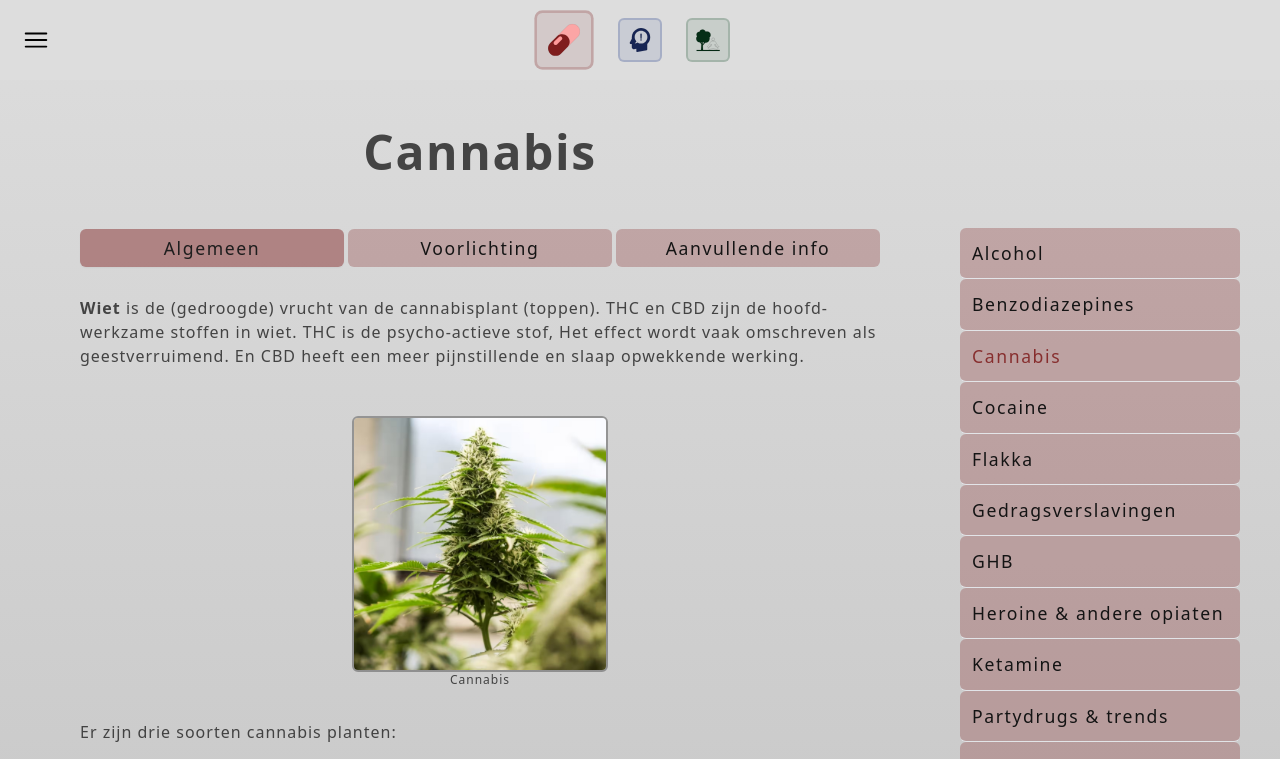
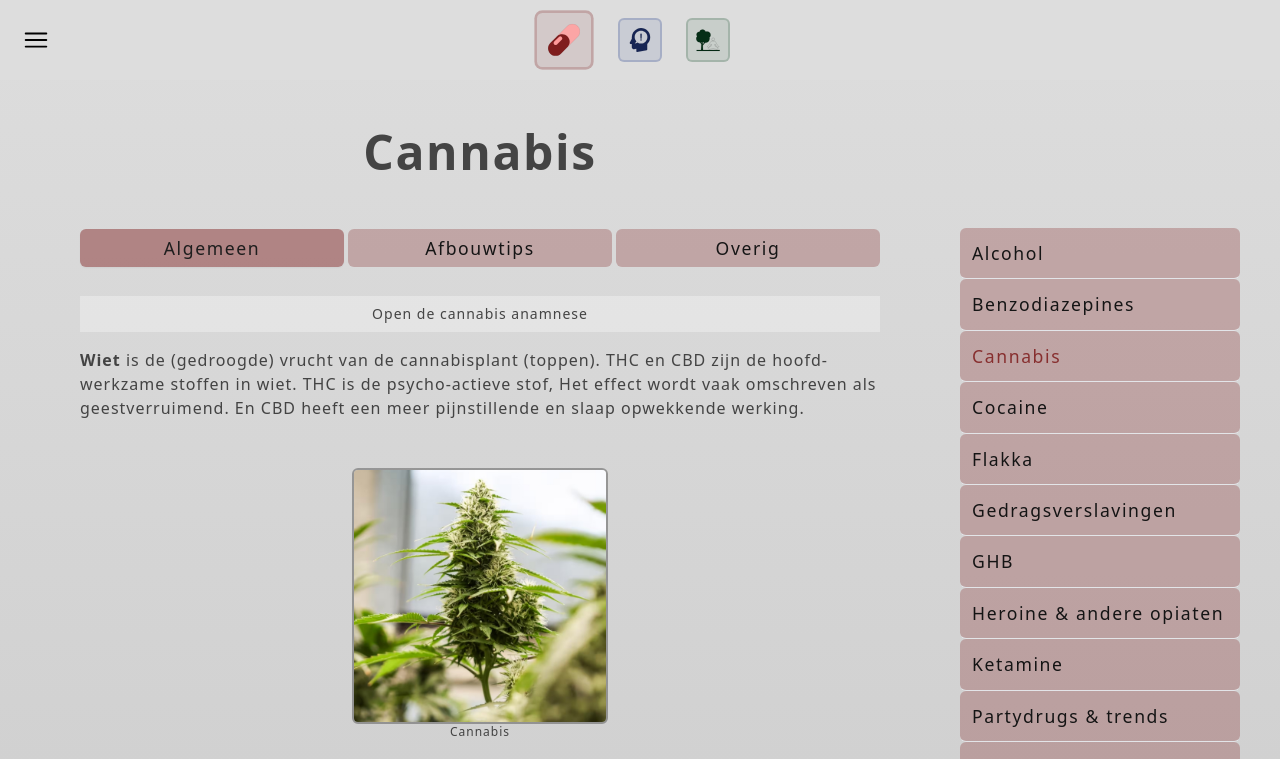
Before and after one commit to Rami-Wohl/drieluik, a Next.js app: page /middelen/cannabis in a window 1280 px wide. Shown: the top 759 px of the page. Built offline with nearby package versions, Linux system fonts and the light colour scheme.

Commit message:
wip: cannabis page, refactor and drugs info modal

```diff
--- a/src/app/middelen/alcohol/page.tsx
+++ b/src/app/middelen/alcohol/page.tsx
@@ -22,9 +22,9 @@ export default function Page() {
           </TabsTrigger>
           <TabsTrigger
             className="w-full bg-red-900 bg-opacity-30 font-sans text-[1.1rem] tracking-[0.1rem] opacity-90 hover:bg-opacity-50 data-[state=active]:bg-opacity-50"
-            value="afbouwschema"
+            value="afbouwtips"
           >
-            Afbouwschema
+            Afbouwtips
           </TabsTrigger>
           <TabsTrigger
             className="w-full bg-red-900 bg-opacity-30 font-sans text-[1.1rem] tracking-[0.1rem] opacity-90 hover:bg-opacity-50 data-[state=active]:bg-opacity-50"
@@ -36,8 +36,8 @@ export default function Page() {
         <TabsContent value="algemeen">
           <AlcoholAlgemeen />
         </TabsContent>
-        <TabsContent value="afbouwschema">
-          <AlcoholAfbouwschema />
+        <TabsContent value="afbouwtips">
+          <AlcoholAfbouwstips />
         </TabsContent>
         <TabsContent value="aanvullend">
           <AlcoholAanvullend />
@@ -201,9 +201,6 @@ const AlcoholAlgemeen = () => {
         Het eerlijke antwoord is: nee.
       </StyledParagraph>{" "}
       <StyledParagraph marginBottom="mb-2">
-        Het eerlijke antwoord is: nee.
-      </StyledParagraph>{" "}
-      <StyledParagraph marginBottom="mb-2">
         Alcohol verschilt farmacologisch niet principieel van andere drugs. Het:
       </StyledParagraph>{" "}
       <ul className="mb-6 mt-2 flex flex-col gap-2">
@@ -232,7 +229,7 @@ const AlcoholAlgemeen = () => {
   );
 };
 
-const AlcoholAfbouwschema = () => {
+const AlcoholAfbouwstips = () => {
   return (
     <>
       <div className="mb-6 w-full font-sans text-sm tracking-[1px] text-[#333333]">
--- a/src/app/middelen/benzodiazepines/page.tsx
+++ b/src/app/middelen/benzodiazepines/page.tsx
@@ -25,9 +25,9 @@ export default function Page() {
           </TabsTrigger>
           <TabsTrigger
             className="w-full bg-red-900 bg-opacity-30 font-sans text-[1.1rem] tracking-[0.1rem] opacity-90 hover:bg-opacity-50 data-[state=active]:bg-opacity-50"
-            value="afbouwschema"
+            value="afbouwtips"
           >
-            Afbouwschema
+            Afbouwtips
           </TabsTrigger>
           <TabsTrigger
             className="w-full bg-red-900 bg-opacity-30 font-sans text-[1.1rem] tracking-[0.1rem] opacity-90 hover:bg-opacity-50 data-[state=active]:bg-opacity-50"
@@ -39,8 +39,8 @@ export default function Page() {
         <TabsContent value="algemeen">
           <BenzosAlgemeen />
         </TabsContent>
-        <TabsContent value="afbouwschema">
-          <BenzosAfbouwschema />
+        <TabsContent value="afbouwtips">
+          <BenzosAfbouwtips />
         </TabsContent>
         <TabsContent value="aanvullend">
           <BenzosAanvullend />
@@ -142,7 +142,7 @@ const BenzosAlgemeen = () => {
   );
 };
 
-const BenzosAfbouwschema = () => {
+const BenzosAfbouwtips = () => {
   return (
     <>
       <StyledParagraph marginBottom="mb-2">
--- a/src/app/middelen/cannabis/page.tsx
+++ b/src/app/middelen/cannabis/page.tsx
@@ -5,6 +5,7 @@ import { ListItem } from "~/components/ui/list-item";
 import { Pageheader } from "~/components/ui/pageheader";
 import { ResponsiveImage } from "~/components/ui/responsive-image";
 import { Tabs, TabsContent, TabsList, TabsTrigger } from "~/components/ui/tabs";
+import { SubSectionHeader } from "~/components/ui/text-components/subsection-header";
 
 export default function Page() {
   return (
@@ -23,25 +24,25 @@ export default function Page() {
           </TabsTrigger>
           <TabsTrigger
             className="w-full bg-red-900 bg-opacity-30 font-sans text-[1.1rem] tracking-[0.1rem] opacity-90 hover:bg-opacity-50 data-[state=active]:bg-opacity-50"
-            value="voorlichting"
+            value="afbouwtips"
           >
-            Voorlichting
+            Afbouwtips
           </TabsTrigger>
           <TabsTrigger
             className="w-full bg-red-900 bg-opacity-30 font-sans text-[1.1rem] tracking-[0.1rem] opacity-90 hover:bg-opacity-50 data-[state=active]:bg-opacity-50"
-            value="aanvullend"
+            value="overig"
           >
-            Aanvullende info
+            Overig
           </TabsTrigger>
         </TabsList>
         <TabsContent value="algemeen">
           <CannabisAlgemeen />
         </TabsContent>
-        <TabsContent value="voorlichting">
-          <CannabisVoorlichting />
+        <TabsContent value="overig">
+          <CannabisOverig />
         </TabsContent>
-        <TabsContent value="aanvullend">
-          <CannabisAanvullend />
+        <TabsContent value="afbouwtips">
+          <CannabisAfbouwtips />
         </TabsContent>
       </Tabs>
     </div>
@@ -51,6 +52,9 @@ export default function Page() {
 const CannabisAlgemeen = () => {
   return (
     <>
+      <div className="mb-4">
+        <CannabisAnamnese />
+      </div>
       <StyledParagraph marginBottom="mb-2">
         <span className="font-semibold">Wiet</span> is de (gedroogde) vrucht van
         de cannabisplant (toppen). THC en CBD zijn de hoofd-werkzame stoffen in
@@ -90,22 +94,14 @@ const CannabisAlgemeen = () => {
         alt="Plaatje van hash"
         description="Hash"
       />
-    </>
-  );
-};
-
-const CannabisVoorlichting = () => {
-  return (
-    <>
+      <SubSectionHeader> Cannabis en psychose</SubSectionHeader>
       <StyledParagraph marginBottom="mb-2">
-        <span className="italic">Cannabis en psychose</span>
-        <br />
         de hoofd-werkzame stof in cannabis (THC), kan nadelige gevolgen hebben
         voor mensen die gevoelig zijn voor het krijgen van psychoses. Terwijl er
         van CBD redenen zijn om aan te nemen dat het juist bescherming kan
         bieden (MCGuire 2017).
       </StyledParagraph>
-      <StyledParagraph marginBottom="mb-2">
+      <StyledParagraph>
         Het nemen van cannabis is dat altijd risicovol voor cliënten met een
         psychose gevoeligheid. Echter is het belangrijk om aan te sluiten bij de
         persoon en geen beslissingen voor iemand te maken. Dit werkt namelijk
@@ -115,9 +111,8 @@ const CannabisVoorlichting = () => {
         meer CBD) bevatten. Voor een overzicht van soorten en bijbehorende THC
         en CBD gehaltes; zie de cannabis anamnese onder &apos;Afbouwtips&apos;.
       </StyledParagraph>
+      <SubSectionHeader> Overige psychische klachten</SubSectionHeader>
       <StyledParagraph marginBottom="mb-2">
-        <span className="italic">Overige psychische klachten</span>
-        <br />
         Er zijn verschillende klachten waar cannabis juist bij lijkt te helpen.
         Mensen nemen cannabis bijvoorbeeld tegen de pijn, om beter te slapen of
         om rustiger te blijven bij angst en spanning. Echter blijkt dat op lange
@@ -138,9 +133,12 @@ const CannabisVoorlichting = () => {
   );
 };
 
-const CannabisAanvullend = () => {
+const CannabisAfbouwtips = () => {
   return (
     <>
+      <div className="mb-4">
+        <CannabisAnamnese />
+      </div>
       <StyledParagraph header="Afbouwtips" marginBottom="mb-2">
         Afbouwen met cannabis kan volgens de volgende methodes:
       </StyledParagraph>
@@ -159,9 +157,72 @@ const CannabisAanvullend = () => {
           een joint worden gerookt.
         </SubSectionParagraph>
       </div>
-      <div className="mb-10">
-        <CannabisAnamnese />
-      </div>
     </>
   );
 };
+
+const CannabisOverig = () => {
+  return (
+    <>
+      <div className="mb-4">
+        <CannabisAnamnese />
+      </div>
+      <SubSectionHeader>
+        Behandeling en cannabisgebruik: waarom wachten niet helpt
+      </SubSectionHeader>
+      <StyledParagraph marginBottom="mb-2">
+        In de praktijk wordt behandeling vaak uitgesteld totdat iemand volledig
+        is gestopt met cannabis. Dit lijkt logisch, maar wordt steeds minder
+        ondersteund door wetenschappelijke inzichten en herstelgerichte
+        zorgprincipes.
+      </StyledParagraph>
+      <StyledParagraph marginBottom="mb-2">
+        Cannabisgebruik en psychische klachten komen vaak samen voor. Voor veel
+        mensen vervult cannabis een functie: het dempt angst, helpt bij slapen,
+        vermindert spanning of biedt tijdelijk houvast. Het abrupt wegnemen van
+        deze copingstrategie zonder alternatief kan klachten juist verergeren en
+        leidt regelmatig tot uitval uit behandeling.
+      </StyledParagraph>
+      <StyledParagraph marginBottom="mb-2">
+        Onderzoek naar geïntegreerde behandeling van middelengebruik en
+        psychiatrische problematiek laat zien dat gelijktijdige behandeling
+        effectiever is dan sequentiële behandeling (eerst stoppen, dan
+        behandelen). Patiënten die zich gezien voelen in hun huidige situatie,
+        inclusief hun gebruik, blijven vaker betrokken en boeken meer
+        vooruitgang.
+      </StyledParagraph>
+      <StyledParagraph marginBottom="mb-2">
+        Vanuit een herstelgerichte benadering staat niet abstinentie centraal,
+        maar het vergroten van regie, kwaliteit van leven en inzicht in gedrag.
+        Dit betekent dat behandeling niet afhankelijk zou moeten zijn van
+        volledige abstinentie, maar juist kan bijdragen aan het verminderen of
+        veranderen van gebruik.
+      </StyledParagraph>
+      <StyledParagraph marginBottom="mb-2">
+        Het uitstellen van behandeling tot iemand “klaar” is om te stoppen, legt
+        de verantwoordelijkheid volledig bij de patiënt en miskent de rol van
+        behandeling als middel tot verandering. Bovendien kan dit leiden tot
+        onnodige verergering van klachten en langere zorgtrajecten.
+      </StyledParagraph>
+      <StyledParagraph marginBottom="mb-2">
+        Een meer effectieve en humane benadering is om:{" "}
+      </StyledParagraph>
+      <ul className="mb-6 mt-2 flex flex-col gap-2">
+        <ListItem>behandeling te starten ongeacht cannabisgebruik.</ListItem>
+        <ListItem>
+          samen te onderzoeken welke functie het gebruik heeft.
+        </ListItem>
+        <ListItem>alternatieven te ontwikkelen voor die functie.</ListItem>
+        <ListItem>
+          en stap voor stap toe te werken naar verandering, in het tempo van de
+          patiënt.
+        </ListItem>
+      </ul>
+      <StyledParagraph marginBottom="mb-2">
+        Door behandeling toegankelijk te maken zonder abstinentie-eis, verlaag
+        je de drempel, vergroot je de kans op herstel en sluit je beter aan bij
+        hoe gedragsverandering daadwerkelijk werkt.{" "}
+      </StyledParagraph>
+    </>
+  );
+};
--- a/src/app/middelen/gedragsverslavingen/page.tsx
+++ b/src/app/middelen/gedragsverslavingen/page.tsx
@@ -18,9 +18,9 @@ export default function Page() {
           </TabsTrigger>
           <TabsTrigger
             className="w-full bg-red-900 bg-opacity-30 font-sans text-[1.1rem] tracking-[0.1rem] opacity-90 hover:bg-opacity-50 data-[state=active]:bg-opacity-50"
-            value="afbouwschema"
+            value="afbouwtips"
           >
-            Afbouwschema
+            Afbouwtips
           </TabsTrigger>
           <TabsTrigger
             className="w-full bg-red-900 bg-opacity-30 font-sans text-[1.1rem] tracking-[0.1rem] opacity-90 hover:bg-opacity-50 data-[state=active]:bg-opacity-50"
@@ -30,7 +30,7 @@ export default function Page() {
           </TabsTrigger>
         </TabsList>
         <TabsContent value="voorlichting">Algemeen</TabsContent>
-        <TabsContent value="afbouwschema">Afbouwschema</TabsContent>
+        <TabsContent value="afbouwtips">Afbouwtips</TabsContent>
         <TabsContent value="aanvullend">Aanvullend</TabsContent>
       </Tabs>
     </div>
--- a/src/app/middelen/ketamine/page.tsx
+++ b/src/app/middelen/ketamine/page.tsx
@@ -18,9 +18,9 @@ export default function Page() {
           </TabsTrigger>
           <TabsTrigger
             className="w-full bg-red-900 bg-opacity-30 font-sans text-[1.1rem] tracking-[0.1rem] opacity-90 hover:bg-opacity-50 data-[state=active]:bg-opacity-50"
-            value="afbouwschema"
+            value="afbouwtips"
           >
-            Afbouwschema
+            Afbouwtips
           </TabsTrigger>
           <TabsTrigger
             className="w-full bg-red-900 bg-opacity-30 font-sans text-[1.1rem] tracking-[0.1rem] opacity-90 hover:bg-opacity-50 data-[state=active]:bg-opacity-50"
@@ -30,7 +30,7 @@ export default function Page() {
           </TabsTrigger>
         </TabsList>
         <TabsContent value="voorlichting">Algemeen</TabsContent>
-        <TabsContent value="afbouwschema">Afbouwschema</TabsContent>
+        <TabsContent value="afbouwtips">Afbouwtips</TabsContent>
         <TabsContent value="aanvullend">Aanvullend</TabsContent>
       </Tabs>
     </div>
--- a/src/app/middelen/psychedelica/page.tsx
+++ b/src/app/middelen/psychedelica/page.tsx
@@ -18,9 +18,9 @@ export default function Page() {
           </TabsTrigger>
           <TabsTrigger
             className="w-full bg-red-900 bg-opacity-30 font-sans text-[1.1rem] tracking-[0.1rem] opacity-90 hover:bg-opacity-50 data-[state=active]:bg-opacity-50"
-            value="afbouwschema"
+            value="afbouwtips"
           >
-            Afbouwschema
+            Afbouwtips
           </TabsTrigger>
           <TabsTrigger
             className="w-full bg-red-900 bg-opacity-30 font-sans text-[1.1rem] tracking-[0.1rem] opacity-90 hover:bg-opacity-50 data-[state=active]:bg-opacity-50"
@@ -30,7 +30,7 @@ export default function Page() {
           </TabsTrigger>
         </TabsList>
         <TabsContent value="voorlichting">Algemeen</TabsContent>
-        <TabsContent value="afbouwschema">Afbouwschema</TabsContent>
+        <TabsContent value="afbouwtips">Afbouwtips</TabsContent>
         <TabsContent value="aanvullend">Aanvullend</TabsContent>
       </Tabs>
     </div>
--- a/src/app/middelen/roken/page.tsx
+++ b/src/app/middelen/roken/page.tsx
@@ -18,9 +18,9 @@ export default function Page() {
           </TabsTrigger>
           <TabsTrigger
             className="w-full bg-red-900 bg-opacity-30 font-sans text-[1.1rem] tracking-[0.1rem] opacity-90 hover:bg-opacity-50 data-[state=active]:bg-opacity-50"
-            value="afbouwschema"
+            value="afbouwtips"
           >
-            Afbouwschema
+            Afbouwtips
           </TabsTrigger>
           <TabsTrigger
             className="w-full bg-red-900 bg-opacity-30 font-sans text-[1.1rem] tracking-[0.1rem] opacity-90 hover:bg-opacity-50 data-[state=active]:bg-opacity-50"
@@ -30,7 +30,7 @@ export default function Page() {
           </TabsTrigger>
         </TabsList>
         <TabsContent value="voorlichting">Algemeen</TabsContent>
-        <TabsContent value="afbouwschema">Afbouwschema</TabsContent>
+        <TabsContent value="afbouwtips">Afbouwtips</TabsContent>
         <TabsContent value="aanvullend">Aanvullend</TabsContent>
       </Tabs>
     </div>
```
Also changed, not shown: src/app/middelen/page.tsx (+26 -1 lines).
